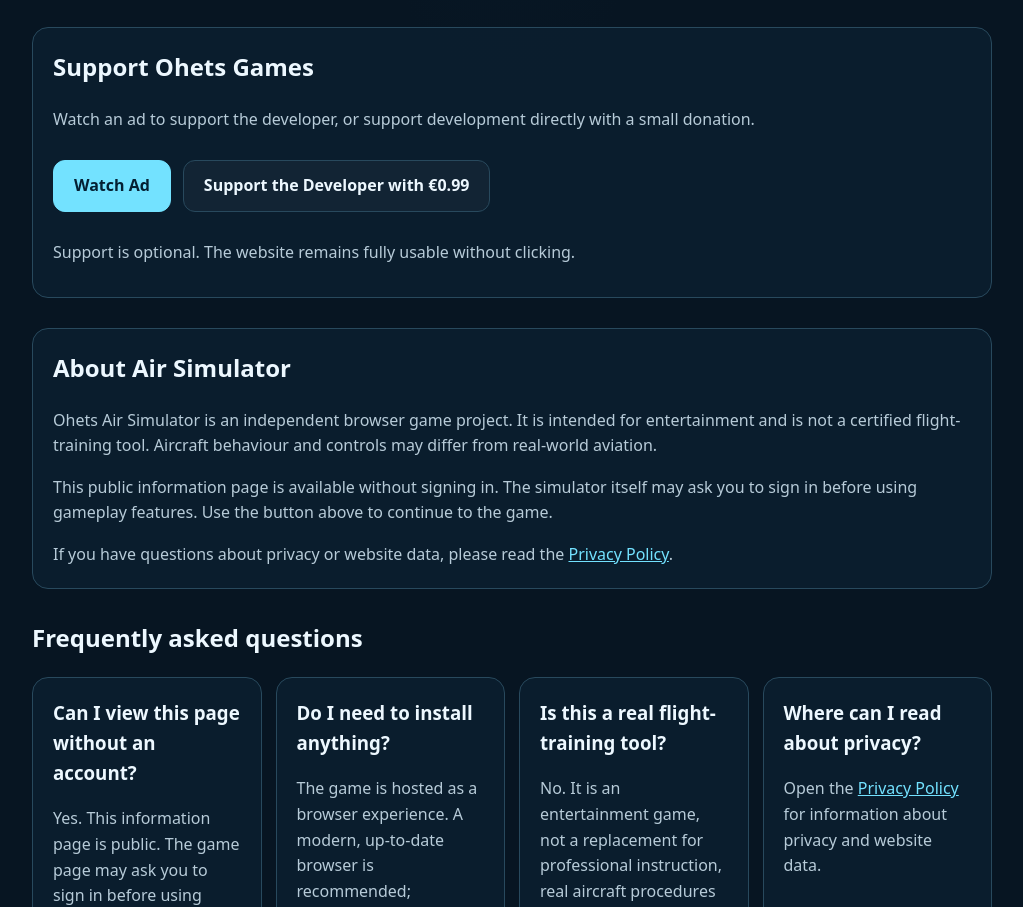
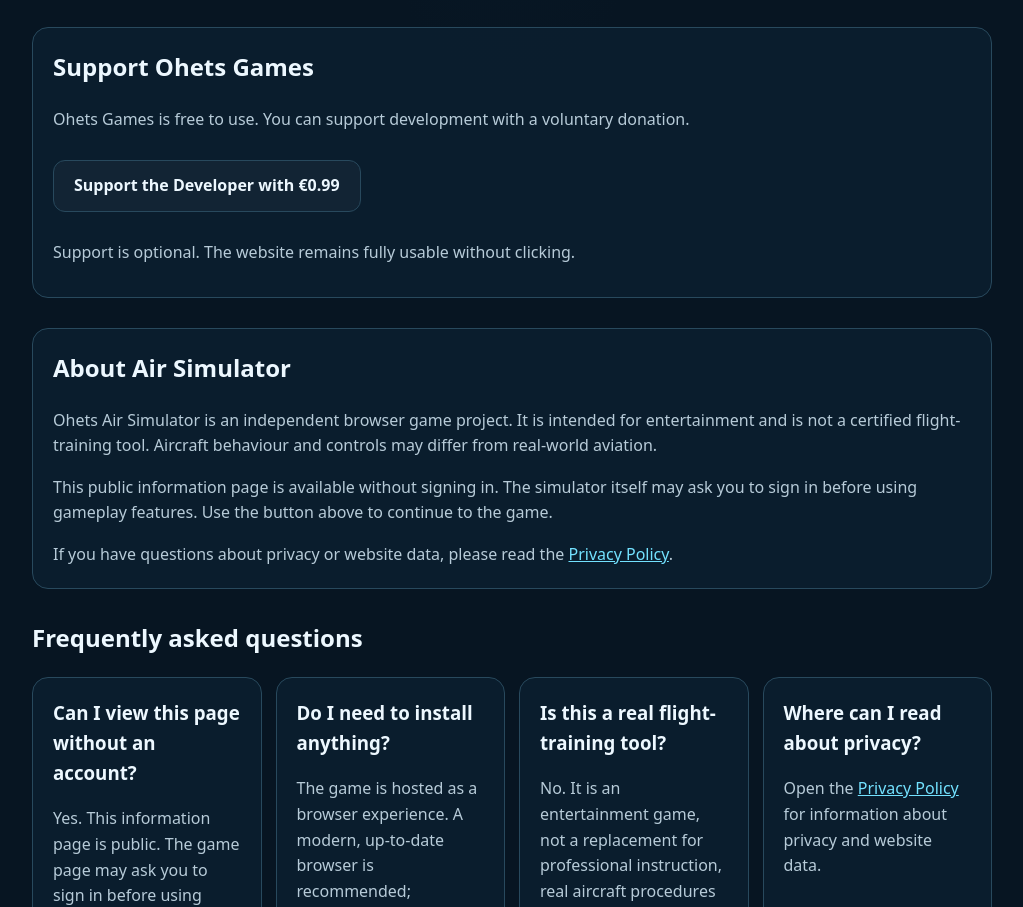
Before and after one commit to Ohets/ohets.github.io, a plain HTML site: page index.html in a window 1280 px wide. Shown: the part 4455-5362 px from the top of the page, without its empty margins (128-1151 px from the left). Drawn offline with Linux system fonts and the light colour scheme; no server answers; a script that the page names is missing.

Commit message:
Remove remaining Adsterra Smartlink from support section

```diff
--- a/index.html
+++ b/index.html
@@ -194,9 +194,8 @@ window.VIDEO_OPTIONS = {
   </section>
 <section id="support-ohets" class="card" aria-labelledby="support-title">
   <h2 id="support-title">Support Ohets Games</h2>
-  <p>Watch an ad to support the developer, or support development directly with a small donation.</p>
+  <p>Ohets Games is free to use. You can support development with a voluntary donation.</p>
   <div class="actions">
-    <a class="button primary" href="https://asiafilm.org/4/c35ee53c52adcbd05bbe331292c6729f" target="_blank" rel="noopener noreferrer">Watch Ad</a>
     <a class="button secondary" href="https://www.paypal.com/donate/?hosted_button_id=HF3HYZ9J3QV4U" target="_blank" rel="noopener noreferrer">Support the Developer with €0.99</a>
   </div>
   <p class="game-status">Support is optional. The website remains fully usable without clicking.</p>
```
